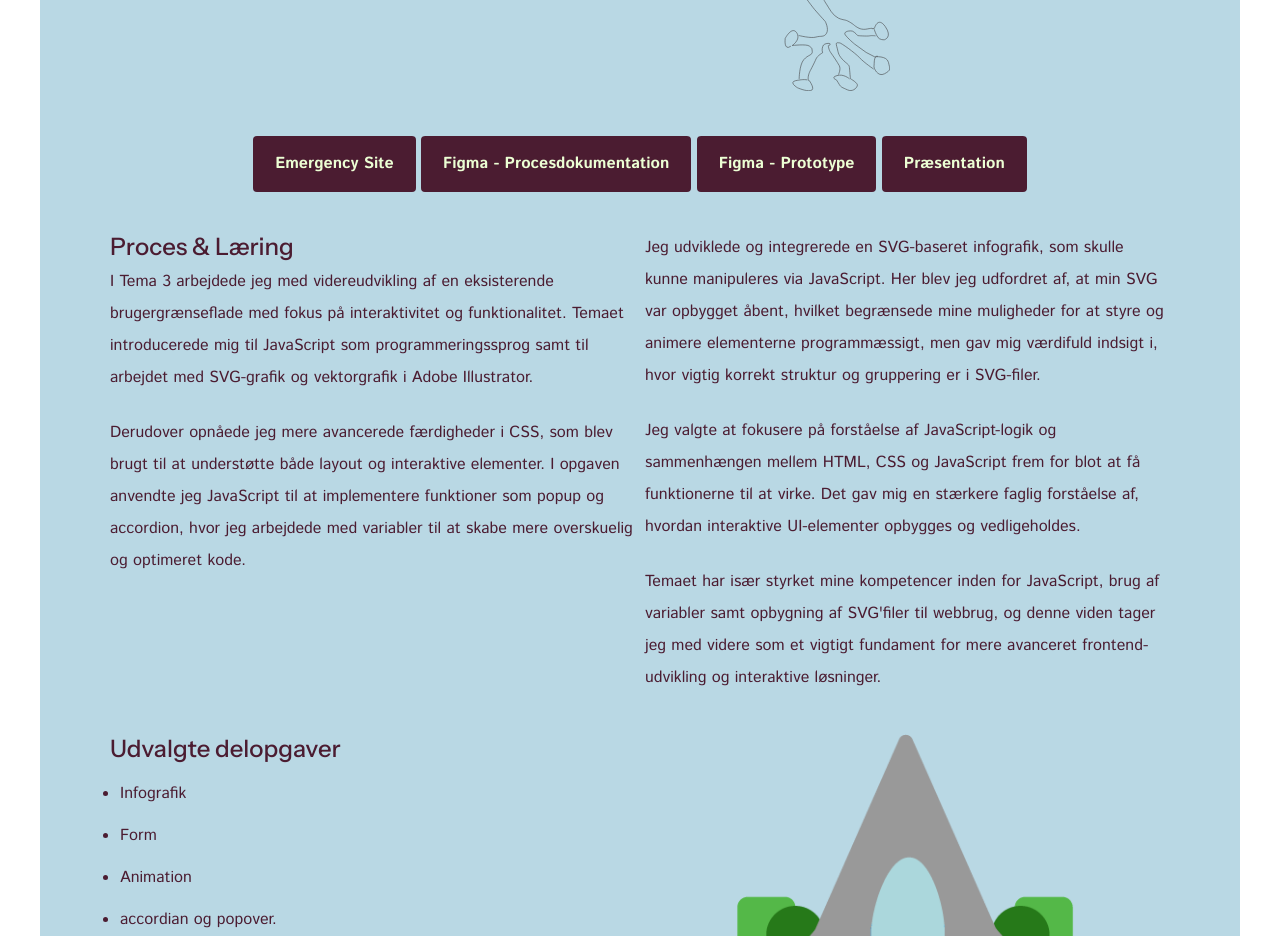
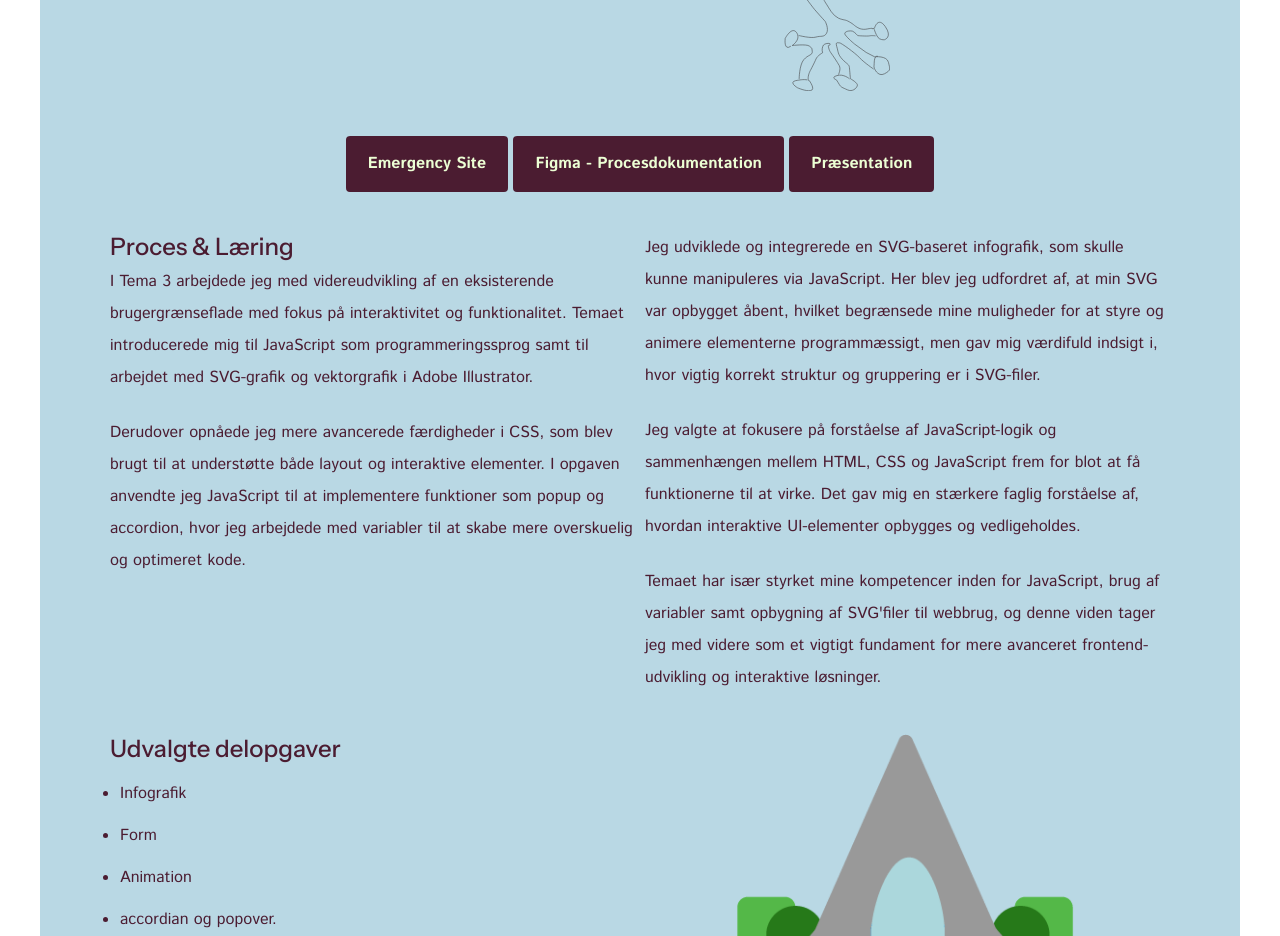
Before and after one commit to tera0002/tera0002-sem_01_t_06_portfolio_site, a plain HTML site: page tema_fire.html in a window 1280 px wide. Shown: the part 880-1816 px from the top of the page. Drawn offline with Linux system fonts and the light colour scheme.

Commit message:
tilpas_link

```diff
--- a/tema_fire.html
+++ b/tema_fire.html
@@ -72,12 +72,7 @@
             target="_blank"
             >Figma - Procesdokumentation</a
           >
-          <a
-            class="roed-knap"
-            href="https://www.figma.com/proto/CC4gC7i1HKn6pMkDS28qH6/TPC-projekt---03-grundl%C3%A6ggende-UX?page-id=19%3A296&node-id=34-2070&p=f&viewport=45%2C109%2C0.19&t=YJ4THeD8P1EZxXPQ-1&scaling=min-zoom&content-scaling=fixed&starting-point-node-id=34%3A2070"
-            target="_blank"
-            >Figma - Prototype</a
-          >
+
           <a
             class="roed-knap"
             href="
```
